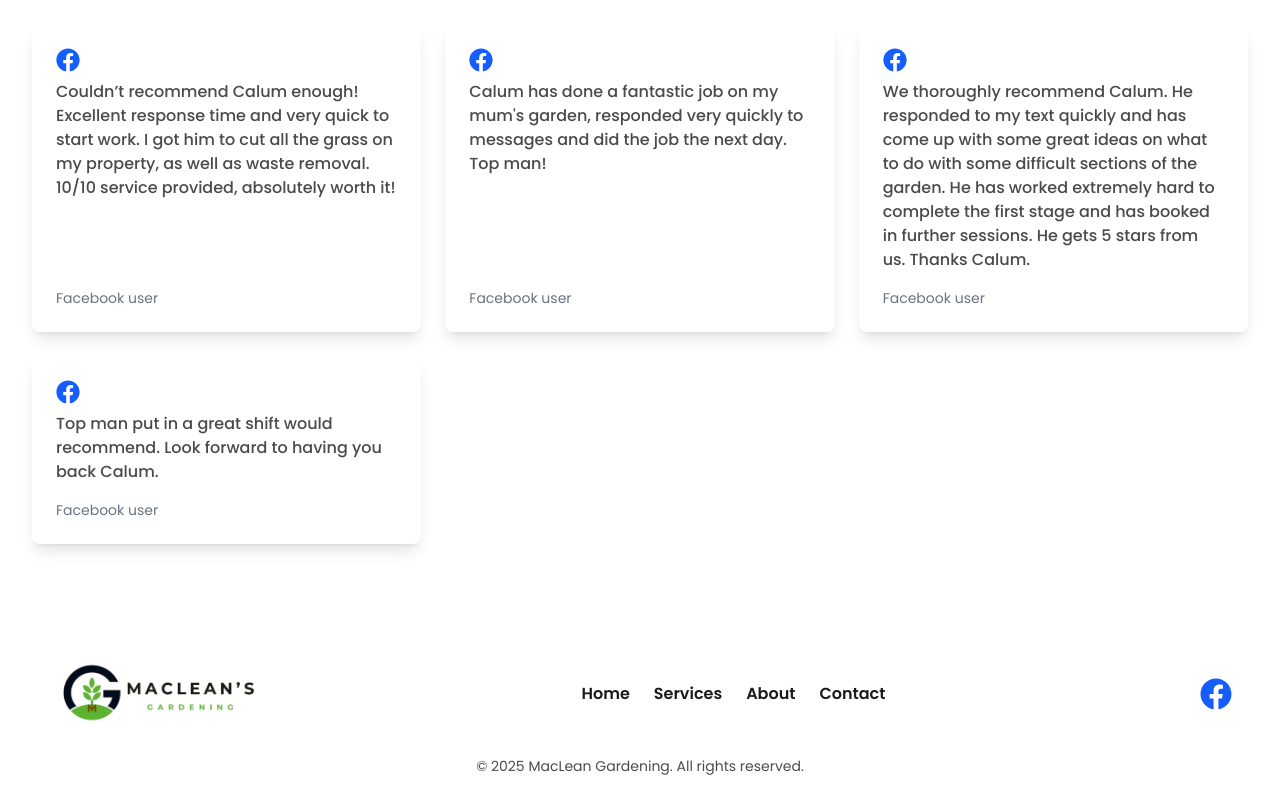
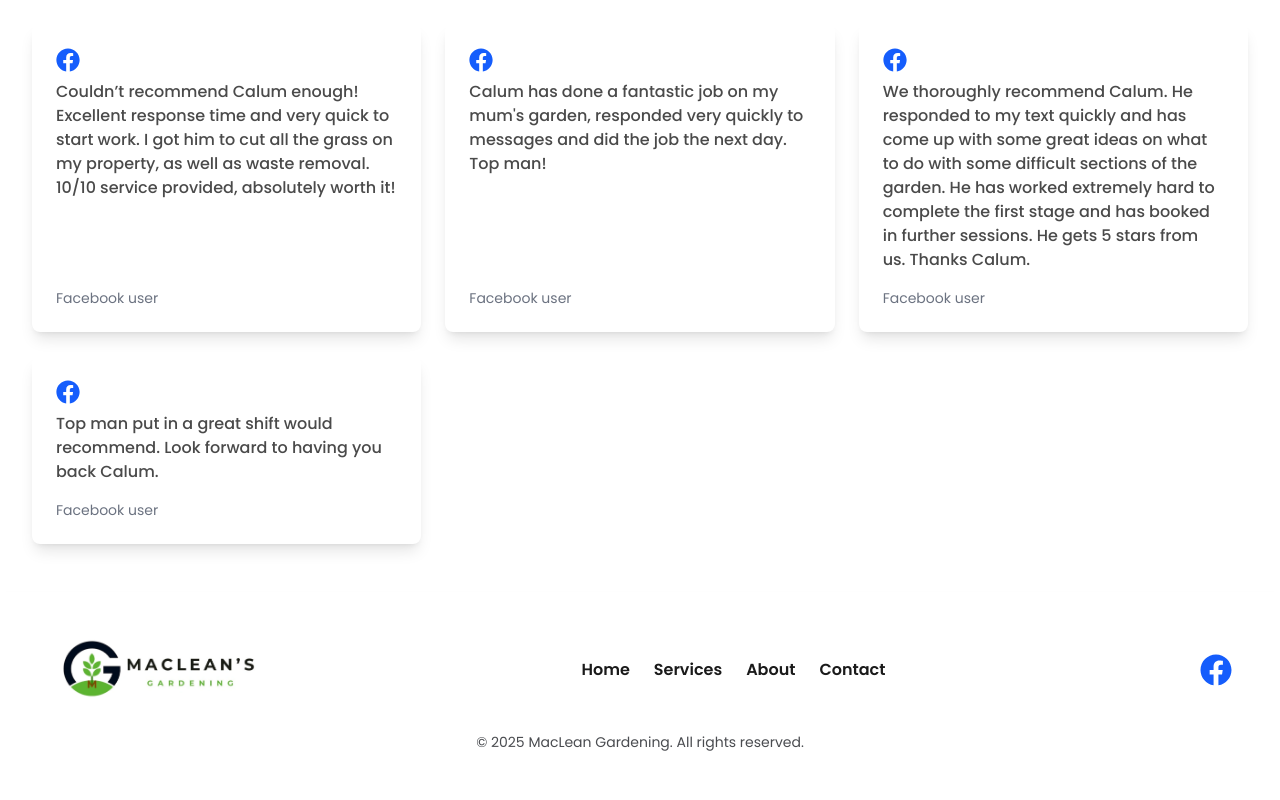
Before and after one commit to WilyBox/maclean-gardening, a Next.js app: page / in a window 1280 px wide. Shown: the part 1519-2319 px from the top of the page. After the commit the page ends 2295 px from the top, so only its background shows below. Built offline with nearby package versions, Linux system fonts and the light colour scheme.

Commit message:
footer 2

```diff
--- a/src/app/components/Footer.tsx
+++ b/src/app/components/Footer.tsx
@@ -4,7 +4,7 @@ import { FaFacebook } from "react-icons/fa";
 
 export default function Footer() {
   return (
-    <footer className="bg-white shadow-md py-6 mt-10">
+    <footer className="bg-white shadow-md pb-6 pt-10">
       <div className="container mx-auto px-6 lg:px-12 flex flex-col md:flex-row items-center justify-between">
         {/* Logo */}
         <Link href="/" className="p-1.5">
--- a/src/app/layout.tsx
+++ b/src/app/layout.tsx
@@ -72,8 +72,8 @@ export default function RootLayout({
 }: Readonly<{ children: React.ReactNode }>) {
   return (
     <html lang="en" className={poppins.variable}>
-      <body className={`${poppins.variable} ${geistMono.variable} antialiased`}>
-        <Navbar />
+      <body className={`${poppins.variable} ${geistMono.variable} antialiased bg-white`}>
+        <Navbar /> {/* Include the Navbar here */}
         {children}
         <Footer />
       </body>
```
